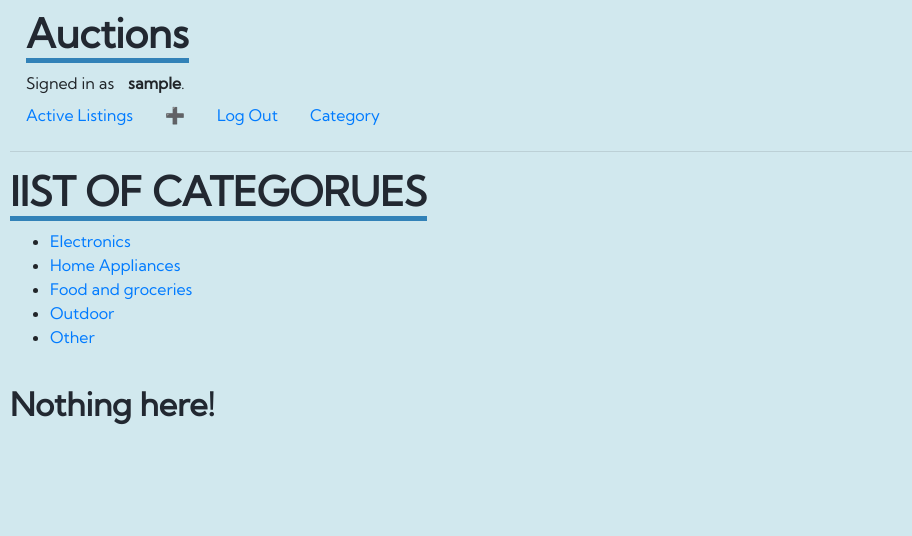
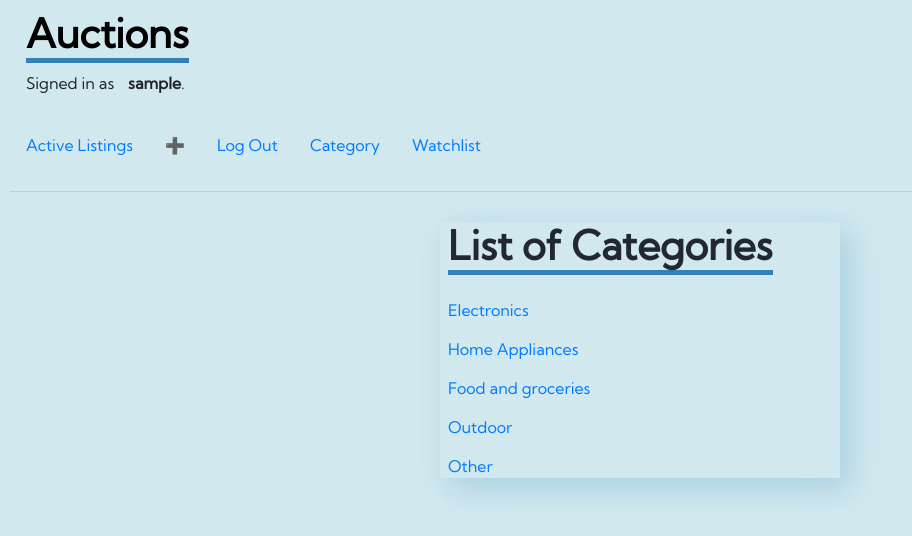
Before and after one commit to Teemobeemo/Commerce, a Django app: page /category in a window 1280 px wide. Shown: the top 536 px of the page, without its empty margins (0-912 px from the left). Run offline with Django 3.2, Linux system fonts and the light colour scheme; the visitor is signed in with stand-in values (Sample User, id 1); some libraries are stand-ins or nearby versions.

Commit message:
💄 Styles

```diff
--- a/auctions/static/auctions/styles.css
+++ b/auctions/static/auctions/styles.css
@@ -1,37 +1,36 @@
-
 body {
   padding: 10px;
   background-color: #d1e8ee;
   font-family: Kumbh Sans;
 }
 
-h1{
-    color: 222831;
+h1 {
+  color: #222831;
 }
 
-h2{
+h2 {
   color: 222831;
   text-align: left;
-    padding-top: 20px;
   font-weight: bold;
 }
 
-
-h1{
+h1 {
   text-align: left;
   font-weight: bold;
   display: inline-block;
   border-bottom: 5px solid #000;
 }
 
- h1{
-    border-bottom-color: 3282b8;
+h1 {
+  border-bottom-color: #3282b8;
 }
-.dfle{
+.dfle {
   display: flex;
+  justify-content: space-between;
+  margin-top: 20px;
 }
 
-strong{
+strong {
   padding-left: 10px;
 }
 
@@ -40,51 +39,92 @@ strong{
   float: none; /* Added */
   margin-bottom: 10px; /* Added */
   margin-top: 30px;
-    box-shadow: 10px 10px 30px rgba(0,109,175,.2);
+  box-shadow: 10px 10px 30px rgba(0, 109, 175, 0.2);
 }
 
-.card-heading{
+.card-heading {
   font-weight: bold;
   font-size: 1.5rem;
 }
 
-.card-link{
+.card-link {
   border-radius: 5px;
   padding: 9px 8px;
   padding-bottom: 5px;
 }
 
-.form-text{
+.form-text {
   padding-top: 10px;
 }
 
-.card-body1{
+.card-body1 {
   padding-bottom: 30px;
 }
 
-.form-group , label{
+.form-group,
+label {
   font-size: medium;
 }
 
-.id_comment_text{
+.id_comment_text {
   padding-right: 20px;
 }
 
-#listing-content{
+#listing-content {
   margin-bottom: 40px;
   letter-spacing: 2px;
 }
 
-#id_comment_text{
+#id_comment_text {
   margin-left: 10px;
 }
 
-.card{
-    box-shadow: 10px 10px 30px rgba(0,109,175,.2);
-    background-color: 98d6ea;
+.card {
+  box-shadow: 10px 10px 30px rgba(0, 109, 175, 0.2);
+  background-color: #98d6ea;
 }
 
-h5{
+h5 {
   letter-spacing: 1px;
   margin-top: 4px;
 }
+
+#id_category,
+#categoryList {
+  padding-left: 0;
+}
+
+ul,
+#id_category_1 {
+  list-style-type: none;
+}
+
+ul,
+li {
+  margin-bottom: 10px;
+  margin-top: 15px;
+}
+
+h3 {
+  margin-left: 20px;
+  padding-top: 15px;
+}
+
+#form-group {
+  padding: 10px;
+}
+#comment-btn {
+  margin-left: 0.5rem;
+}
+
+@media only screen and (max-width: 600px) {
+  #comment-btn {
+    margin-left: 0;
+  }
+}
+#listing-card{padding-left: 3rem; padding-right: 3rem; max-width: 600px; margin:auto;}
+@media only screen and (max-width: 450px) {
+  #listing-card {
+    padding: 0;
+  }
+}
--- a/auctions/templates/auctions/category.html
+++ b/auctions/templates/auctions/category.html
@@ -26,15 +26,20 @@
 {% endfor %}
 {% else %}
 {% if categories %}
-
-<h1>lIST OF CATEGORUES</h1>
-<ul>
+<div class="custom-card pl-2" style="max-width: 400px;">
+<h1>List of Categories</h1>
+<ul id="categoryList">
   {% for category in categories %}
   <li><a href="/category?c={{category}}">{{category}}</a></li>
   {% endfor %}
-</ul>
+</ul></div>
+{% else %}
+<div class="custom-card pl-2" style="max-width: 400px;">
+
+<h2 class="text-center">Nothing here!</h2>
+</div>
+
 {% endif %}
-<h2>Nothing here!</h2>
 {% endif %}
 
 {% endblock %}
--- a/auctions/templates/auctions/index.html
+++ b/auctions/templates/auctions/index.html
@@ -1,7 +1,7 @@
 {% extends "auctions/layout.html" %}
 
 {% block body %}
-<h2>Active Listings</h2>
+<h2 class="text-center">Active Listings</h2>
 <div class="row">
   {% for listing in listings %}
   <div class="col-sm-4">
--- a/auctions/templates/auctions/layout.html
+++ b/auctions/templates/auctions/layout.html
@@ -1,5 +1,4 @@
 {% load static %}
-<link href="https://fonts.googleapis.com/css2?family=Kumbh+Sans&display=swap" rel="stylesheet">
 <!DOCTYPE html>
 <html lang="en">
 
@@ -8,10 +7,12 @@
     <link rel="stylesheet" href="https://stackpath.bootstrapcdn.com/bootstrap/4.4.1/css/bootstrap.min.css"
         integrity="sha384-Vkoo8x4CGsO3+Hhxv8T/Q5PaXtkKtu6ug5TOeNV6gBiFeWPGFN9MuhOf23Q9Ifjh" crossorigin="anonymous">
     <link href="{% static 'auctions/styles.css' %}" rel="stylesheet">
+    <link href="https://fonts.googleapis.com/css2?family=Kumbh+Sans&display=swap" rel="stylesheet">
+    <meta name="viewport" content="width=device-width, initial-scale=1.0">
 </head>
 
 <body>
-    <h1 class="ml-3 mb-2">Auctions</h1>
+    <h1 class="ml-3 mb-2"><a href="/" style="text-decoration: none; color:black;">Auctions</a></h1>
     <div class="pl-3">
         {% if user.is_authenticated %}
         Signed in as <strong>{{ user.username }}</strong>.
@@ -33,6 +34,9 @@
         <li class="nav-item">
             <a class="nav-link" href="{% url 'category' %}">Category</a>
         </li>
+        <li class="nav-item">
+            <a class="nav-link" href="{% url 'watchlist' %}">Watchlist</a>
+        </li>
         {% else %}
         <li class="nav-item">
             <a class="nav-link" href="{% url 'login' %}">Log In</a>
--- a/auctions/templates/auctions/register.html
+++ b/auctions/templates/auctions/register.html
@@ -3,7 +3,7 @@
 {% block body %}
 <div class="card custom-card " style="max-width: 350px;">
 
-  <h2>Register</h2>
+  <h2 class="ml-2 pt-2">Register</h2>
 
   <!-- Display any error messages -->
   {% if message %}
@@ -42,6 +42,6 @@
   </form>
 
 
-  <p class="ml-2 ">Have a account already? <a href="{% url 'login' %}">Sign in</a></p>
+  <p class="ml-2 mt-2 ">Have a account already? <a href="{% url 'login' %}">Sign in</a></p>
 </div>
 {% endblock %}
```
Also changed, not shown: auctions/templates/auctions/create-listing.html (+4 -3 lines), auctions/templates/auctions/listing.html (+28 -15 lines), auctions/templates/auctions/watchlist.html (+24 -3 lines). Lines whose indentation alone changed are shown as unchanged.
